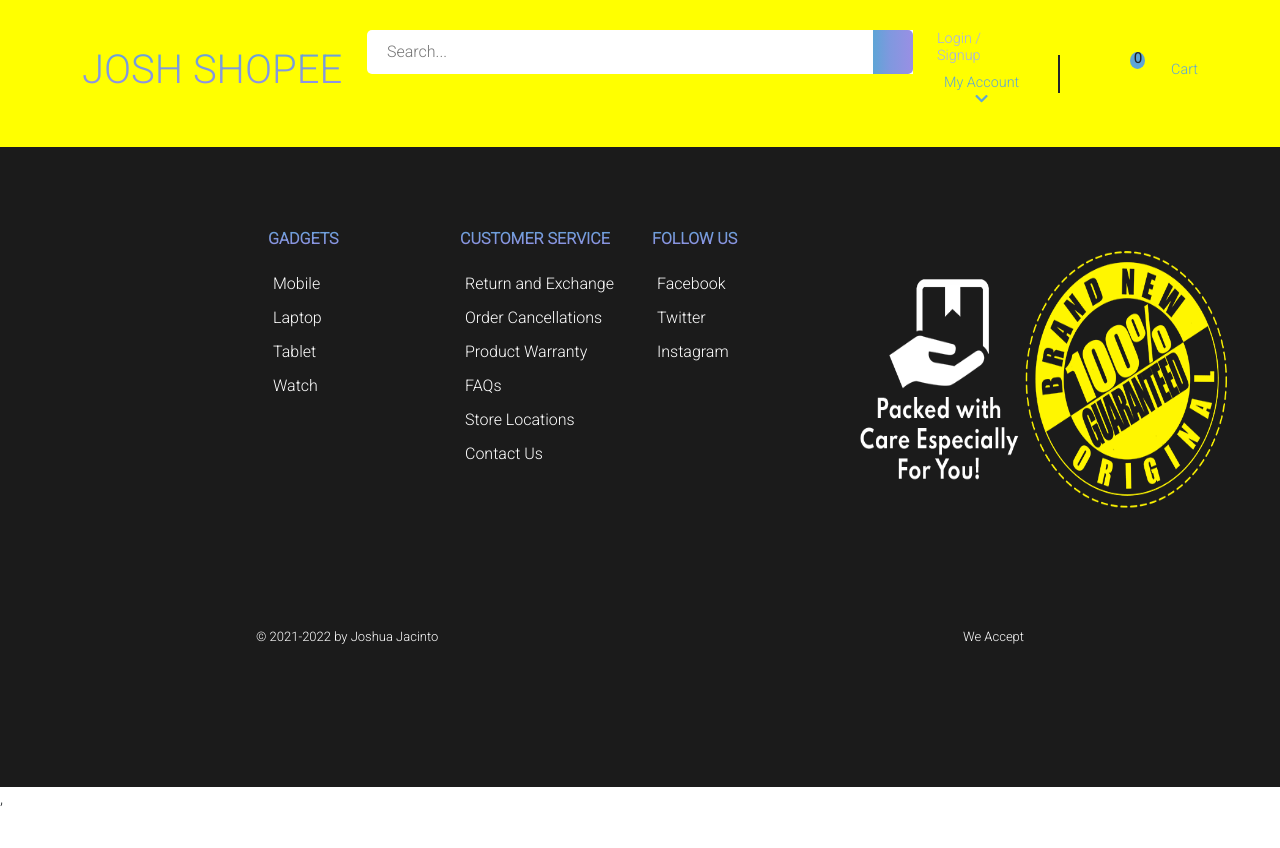
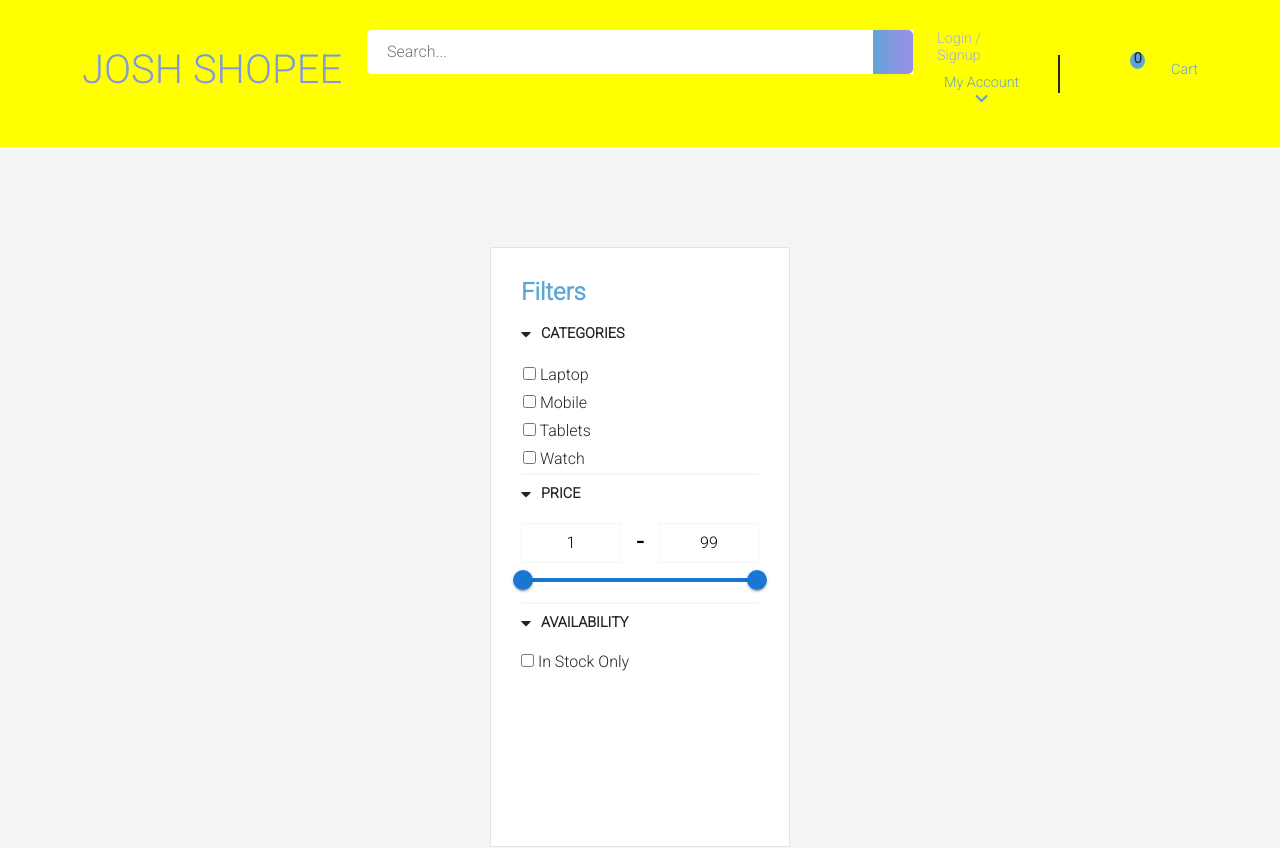
Before and after one commit to joshbenandiel/ecommerce, a React (Create React App) app: page /search in a window 1280 px wide. Shown: the top 848 px of the page. Before the commit the page ends 811 px from the top, so only its background shows below. Built offline with nearby package versions, Linux system fonts and the light colour scheme.

Commit message:
add search filter

```diff
--- a/src/components/Main.jsx
+++ b/src/components/Main.jsx
@@ -12,11 +12,11 @@ const Main = () => {
   const state = useSelector((state) => state)
   return (
     <div>
-      <button
+      {/* <button
       onClick={() => {
         console.log(state);
       }}
-      className="text-black">CHECK GLOBAL STATE</button>
+      className="text-black">CHECK GLOBAL STATE</button> */}
       <Navbar/>
       <Slider/>
       <Promo/>
--- a/src/components/Navbar.jsx
+++ b/src/components/Navbar.jsx
@@ -5,6 +5,7 @@ import Cart from "./Cart"
 import TextField from '@mui/material/TextField';
 import Autocomplete from '@mui/material/Autocomplete';
 import Chip from '@mui/material/Chip';
+import { Link } from "react-router-dom";
 
 
 import { useSelector } from 'react-redux'
@@ -50,9 +51,11 @@ const Navbar = () => {
                 <input
                 onChange={searchFilter}
                 placeholder='Search...' className="search-input"></input>
-                <div className="search-btn">
-                  <i class="far fa-search"></i>
-                </div>
+                <Link to="/search">
+                  <div className="search-btn">
+                    <i class="far fa-search"></i>
+                  </div>
+                </Link>
                 {searchTerm == ""  ?
                   null
                  :
--- a/src/components/Search.jsx
+++ b/src/components/Search.jsx
@@ -1,11 +1,13 @@
 import React from 'react'
 import Navbar from './Navbar'
 import Footer from './Footer'
+import SearchItems from './SearchItems'
 
 const Search = () => {
   return (
     <div>
       <Navbar/>
+      <SearchItems/>
       <Footer/>
     </div>
   )
--- /dev/null
+++ b/src/components/SearchItems.jsx
@@ -0,0 +1,124 @@
+import React from 'react'
+import '../styles/SearchItems.css'
+import Checkbox from '@mui/material/Checkbox';
+import { useState } from 'react'
+import Slider from '@mui/material/Slider';
+
+
+
+
+
+const SearchItems = () => {
+
+  const [categoriesDropDown , setCategoriesDropDown] = useState(false);
+  const [priceDropDown , setpriceDropDown] = useState(false);
+  const [availDropDown , setAvailDropDown] = useState(false);
+
+  const [value, setValue] = React.useState([1, 99]);
+
+  const handleChange = (event, newValue) => {
+    setValue(newValue);
+  };
+
+  return (
+    <div className="search-main-container">
+      <div className="filters-sections">
+        <h1 className="mb-3">Filters</h1>
+        {categoriesDropDown ?
+        <div className="categories-wrapper">
+          <div
+          onClick={()=> {
+            setCategoriesDropDown(!categoriesDropDown);
+          }}
+          className="categories-section d-flex">
+            <span><i class="fas fa-caret-up"></i></span>
+            <p className="categories-text">CATEGORIES</p>
+          </div>
+        </div>
+        :
+        <div className="categories-wrapper">
+          <div
+          onClick={()=> {
+            setCategoriesDropDown(!categoriesDropDown);
+          }}
+          className="categories-section d-flex">
+            <span><i class="fas fa-caret-down"></i></span>
+            <p className="categories-text">CATEGORIES</p>
+          </div>
+          <div className="categories-checkbox-items">
+            <li><input type="checkbox"/> Laptop</li>
+            <li><input type="checkbox"/> Mobile</li>
+            <li><input type="checkbox"/> Tablets</li>
+            <li><input type="checkbox"/> Watch</li>
+          </div>
+        </div>
+        }
+        {priceDropDown ?
+         <div className="price-wrapper">
+          <div
+          onClick={() => {
+            setpriceDropDown(!priceDropDown);
+          }}
+          className="price-section d-flex mt-2">
+              <span><i class="fas fa-caret-up"></i></span>
+              <p className="categories-text">PRICE</p>
+          </div>
+         </div>
+        :
+        <div className="price-wrapper">
+          <div
+          onClick={() => {
+            setpriceDropDown(!priceDropDown);
+          }}
+          className="price-section d-flex mt-2">
+              <span><i class="fas fa-caret-down"></i></span>
+              <p className="categories-text">PRICE</p>
+          </div>
+          <div className="d-flex justify-content-between align-items-center price-range">
+            <input className="range-input" value={value[0]}></input>
+            <h1 className="mt-2 text-black">-</h1>
+            <input className="range-input" value={value[1]}></input>
+          </div>
+          <Slider
+            getAriaLabel={() => ''}
+            value={value}
+            onChange={handleChange}
+            valueLabelDisplay="auto"
+          />
+        </div>
+        }
+        {availDropDown ?
+
+        <div className="avail-wrapper">
+          <div
+          onClick={()=> {
+            setAvailDropDown(!availDropDown)
+          }}
+          className="available-section d-flex mt-2">
+            <span><i class="fas fa-caret-down"></i></span>
+            <p className="categories-text">AVAILABILITY</p>
+          </div>
+        </div>
+        :
+
+        <div className="avail-wrapper">
+          <div
+          onClick={()=> {
+            setAvailDropDown(!availDropDown)
+          }}
+          className="available-section d-flex mt-2">
+            <span><i class="fas fa-caret-down"></i></span>
+            <p className="categories-text">AVAILABILITY</p>
+          </div>
+          <div className="avail-list">
+            <li><input type="checkbox"/> In Stock Only</li>
+          </div>
+        </div>
+        }
+
+      </div>
+    </div>
+  )
+}
+
+export default SearchItems
--- /dev/null
+++ b/src/styles/SearchItems.css
@@ -0,0 +1,73 @@
+.search-main-container {
+  height: 100vh;
+  background-color: #F3F5F6;
+  width: 100%;
+  display: flex;
+  justify-content: center;
+  align-items: center;
+}
+.filters-sections {
+  background-color: #fff;
+  height: 600px;
+  width: 300px;
+  border: 1px solid #E1E3E4;
+  padding: 30px;
+}
+
+.filters-sections h1 {
+  font-size: 1.5rem;
+  font-weight: bold;
+  color: rgb(94,165,214);
+}
+
+.categories-text {
+  font-weight: bold;
+  font-size: 0.9em;
+  margin-left: 10px;
+}
+
+.categories-section {
+  height: auto;
+  cursor: pointer;
+
+}
+
+.categories-wrapper {
+  height: auto;
+  border-bottom: 2px solid #F3F5F6;
+}
+
+.categories-checkbox-items {
+  display: flex;
+  flex-direction: column;
+}
+
+.categories-checkbox-items li {
+  list-style: none;
+  margin: 2px;
+}
+
+.price-section {
+ cursor: pointer;
+
+}
+.range-input {
+  height: 40px;
+  background-color: #fff;
+  width: 100px;
+  border: 1px solid #F3F5F6;
+  text-align: center;
+}
+
+.price-wrapper {
+  border-bottom: 2px solid #F3F5F6;
+}
+
+
+.avail-list li {
+  list-style: none;
+}
+
+.available-section {
+  cursor: pointer;
+}
```
